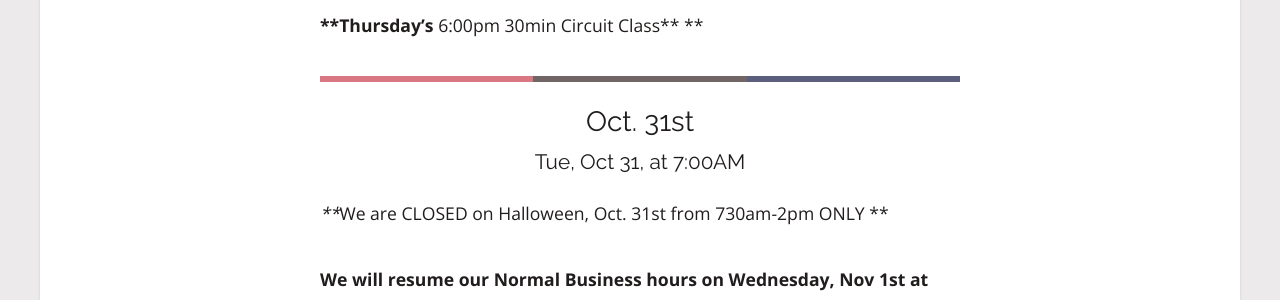
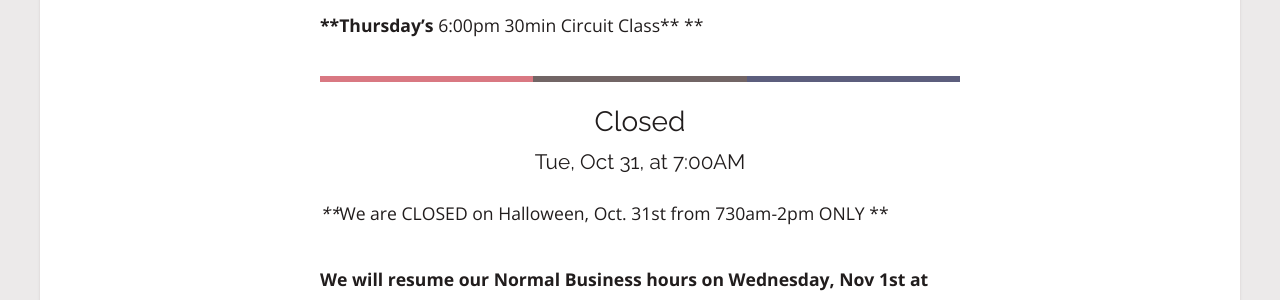
Before and after one commit to rwstone/shapeitup, a Jekyll site: the page built from events/index.md, in a window 1280 px wide. Shown: the part 1062-1362 px from the top of the page. Built offline with Jekyll 4.4.1, drawn with Linux system fonts in a browser that asks for light colours; some web fonts are replaced.

Commit message:
Updated Closed Due To Potential Snow

```diff
--- a/_events/closed-due-to-potential-snow.markdown
+++ b/_events/closed-due-to-potential-snow.markdown
@@ -1,5 +1,5 @@
 ---
-title: Oct. 31st
+title: Closed
 date: 2017-10-11 00:00:00 -04:00
 categories:
 - zumba
```
